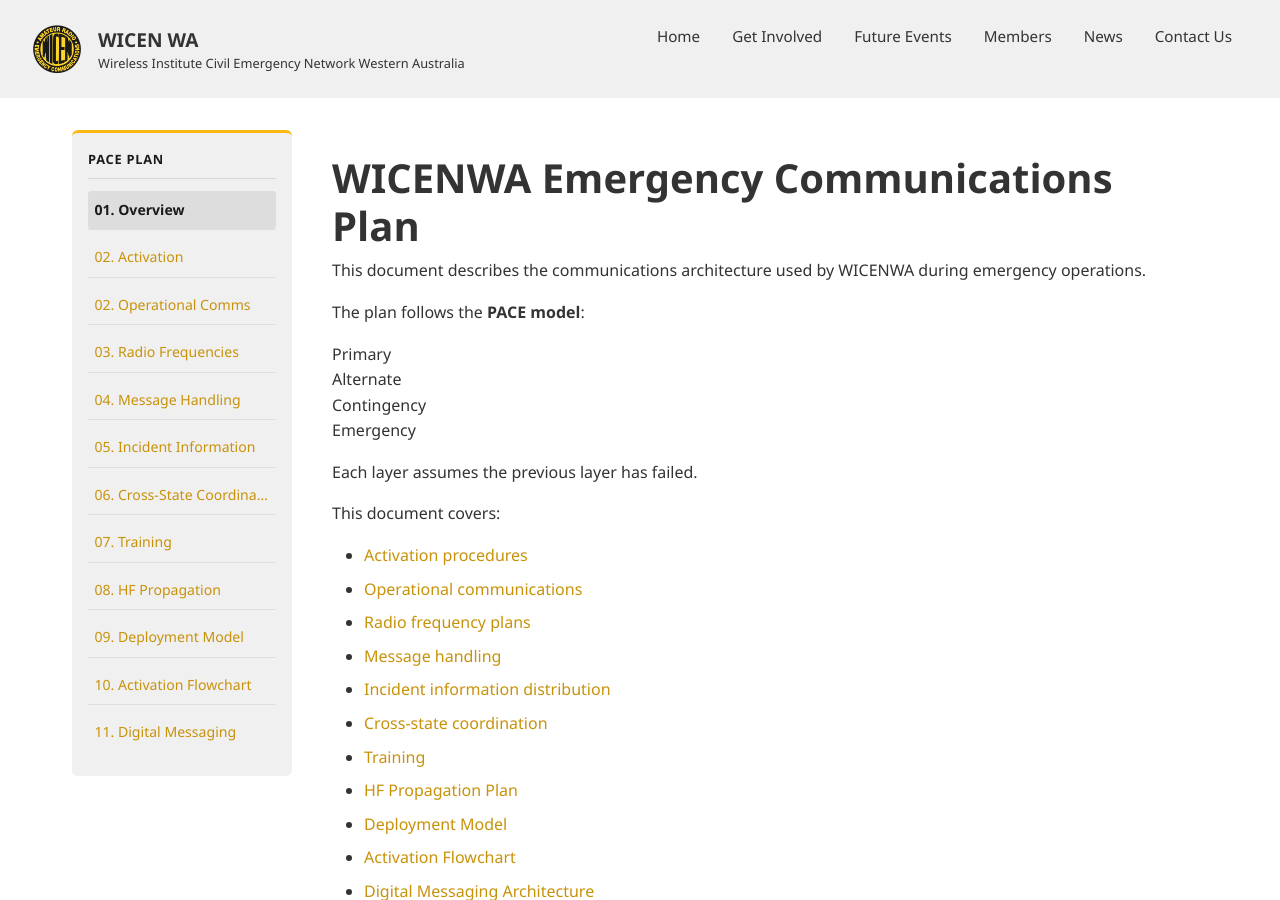
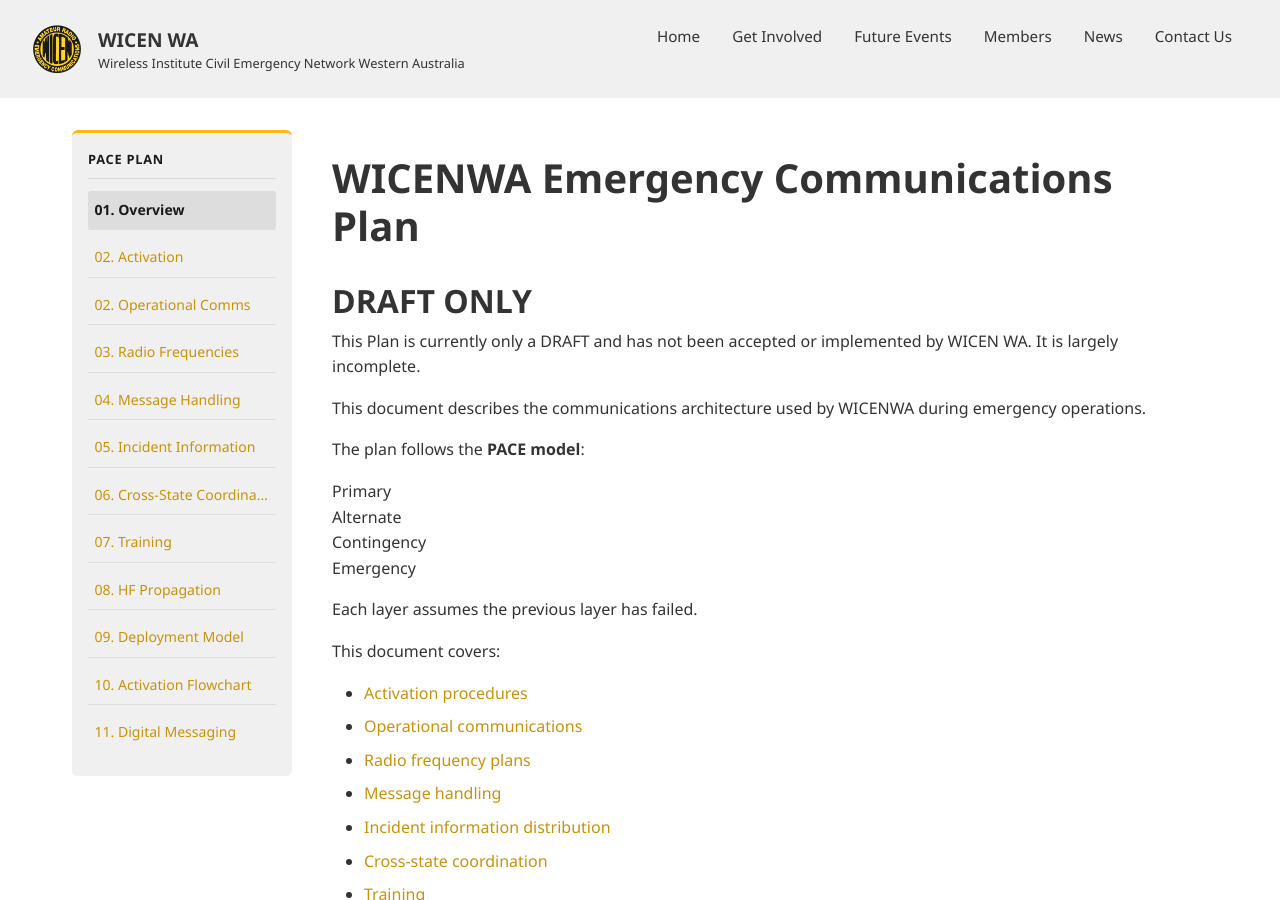
Before and after one commit to jubbp/WICENWA-Web, a Jekyll site: the page built from PACE/overview.md, in a window 1280 px wide and 900 px high. Built offline with Jekyll 4.4.1, drawn with Linux system fonts in a browser that asks for light colours.

Commit message:
added draft notification

```diff
--- a/PACE/overview.md
+++ b/PACE/overview.md
@@ -4,6 +4,12 @@
 pace_nav: true
 PaceNavTitle: 01. Overview
 ---
+
+## DRAFT ONLY
+
+This Plan is currently only a DRAFT and has not been accepted or implemented by WICEN WA. It is largely incomplete.
+
+
 
 This document describes the communications architecture used by WICENWA during emergency operations.
 
```
